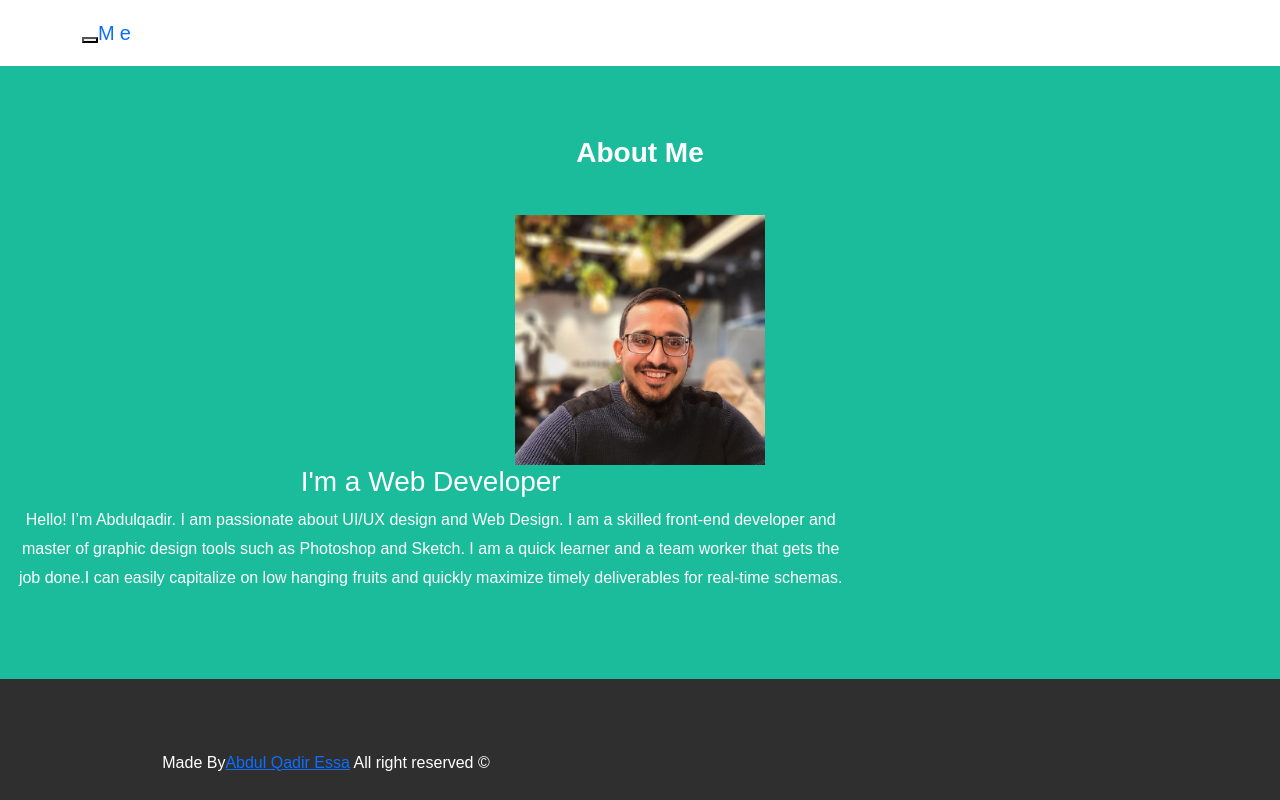
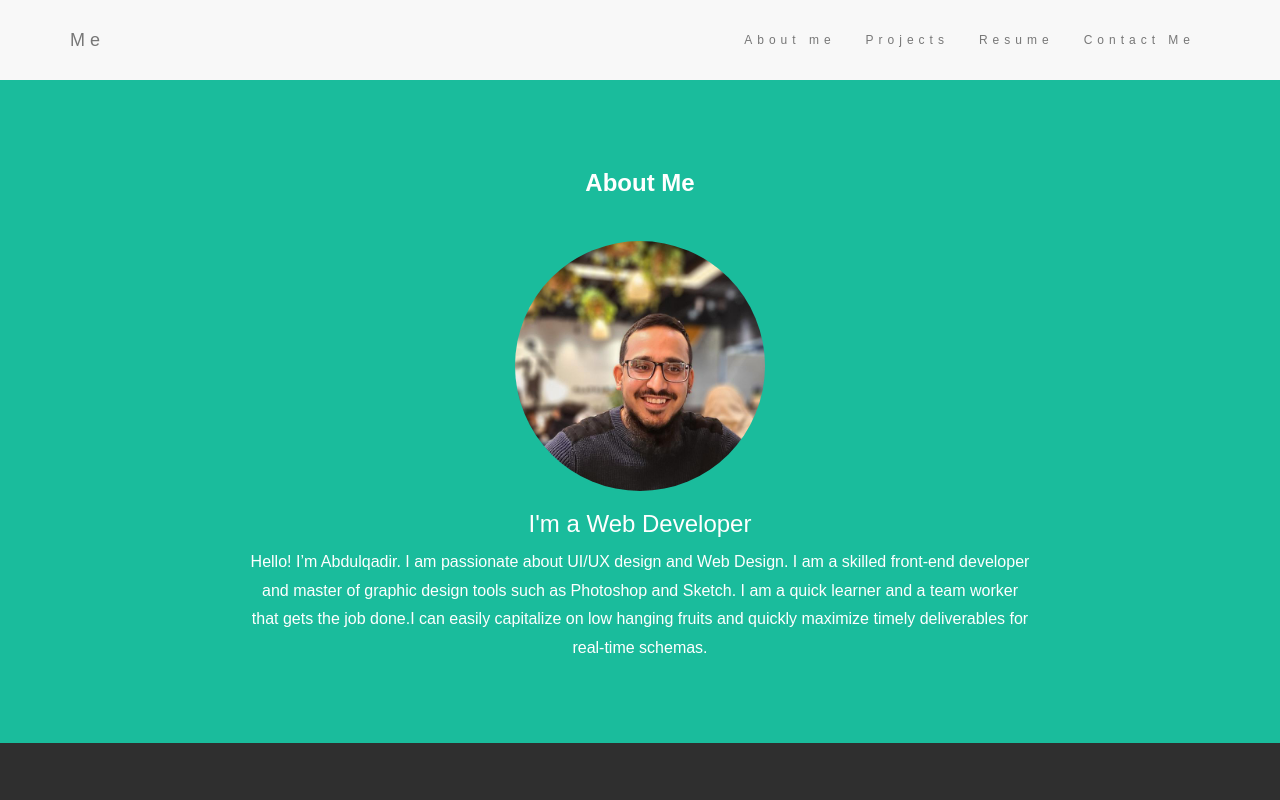
Before and after one commit to AbdulQadir51/aqessa-portfolio, a React (Create React App) app: page / in a window 1280 px wide. Shown: the top 800 px of the page. Built offline with nearby package versions, Linux system fonts and the light colour scheme.

Commit message:
font-awesome libraray imported

```diff
--- a/package.json
+++ b/package.json
@@ -6,7 +6,8 @@
         "@testing-library/jest-dom": "^5.16.4",
         "@testing-library/react": "^13.3.0",
         "@testing-library/user-event": "^13.5.0",
-    "bootstrap": "^5.1.3",
+        "babel-plugin-macros": "^3.1.0",
+        "bootstrap": "^3.4.1",
         "react": "^18.2.0",
         "react-dom": "^18.2.0",
         "react-scripts": "5.0.1",
@@ -35,5 +36,8 @@
             "last 1 firefox version",
             "last 1 safari version"
         ]
+    },
+    "devDependencies": {
+        "@fortawesome/fontawesome-free": "^6.1.1"
     }
 }
--- a/src/App.js
+++ b/src/App.js
@@ -5,11 +5,14 @@ import Footer from './components/Footer';
 
 function App() {
     return (
-      <div>
+      <>
         <Header></Header>
-        {}
+     {/* <main>
+
+
+       </main> */}
       <Footer></Footer>
-    </div>
+    </>
        );
     }
 
--- a/src/index.js
+++ b/src/index.js
@@ -1,7 +1,9 @@
 import React from 'react';
 import ReactDOM from 'react-dom/client';
 import 'bootstrap/dist/css/bootstrap.css';
+import '@fortawesome/fontawesome-free/css/all.min.css';
 import './index.css';
+
 import App from './App';
 import reportWebVitals from './reportWebVitals';
 
```
Lines whose indentation alone changed are shown as unchanged.
